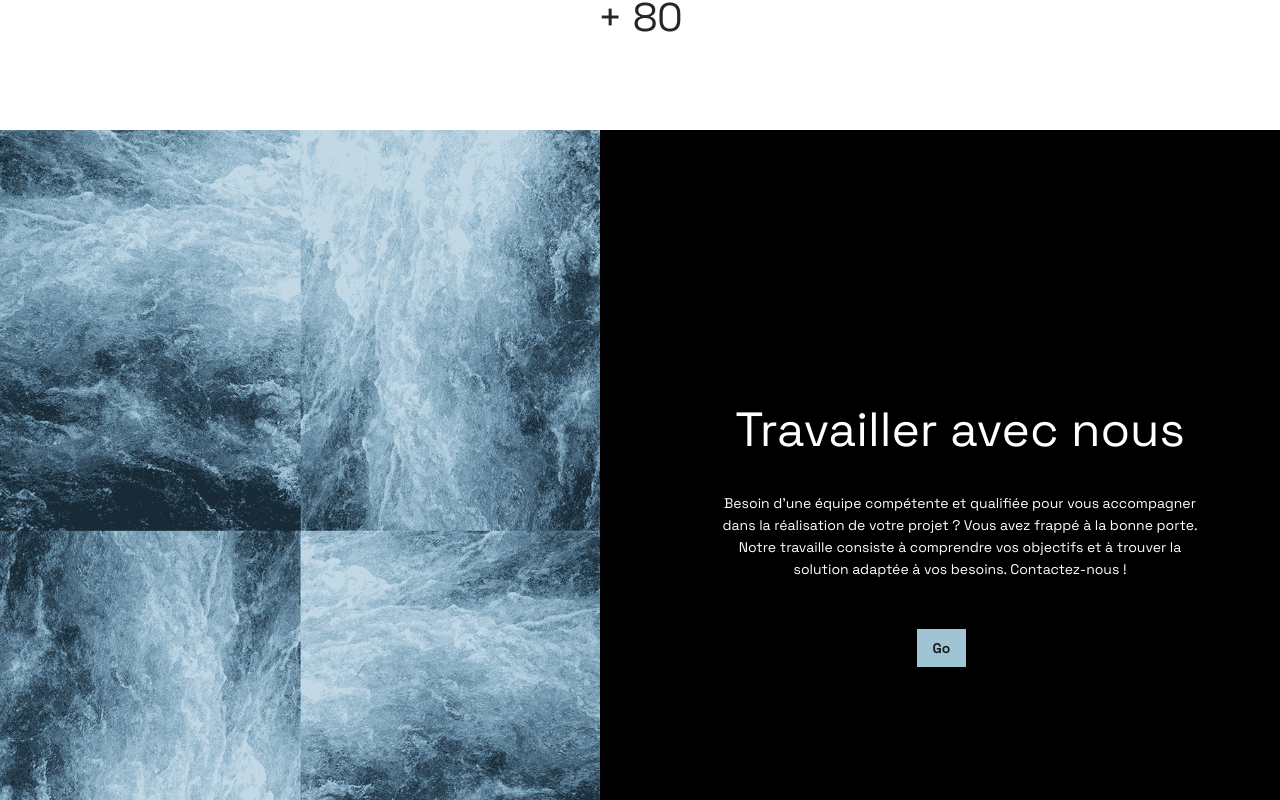
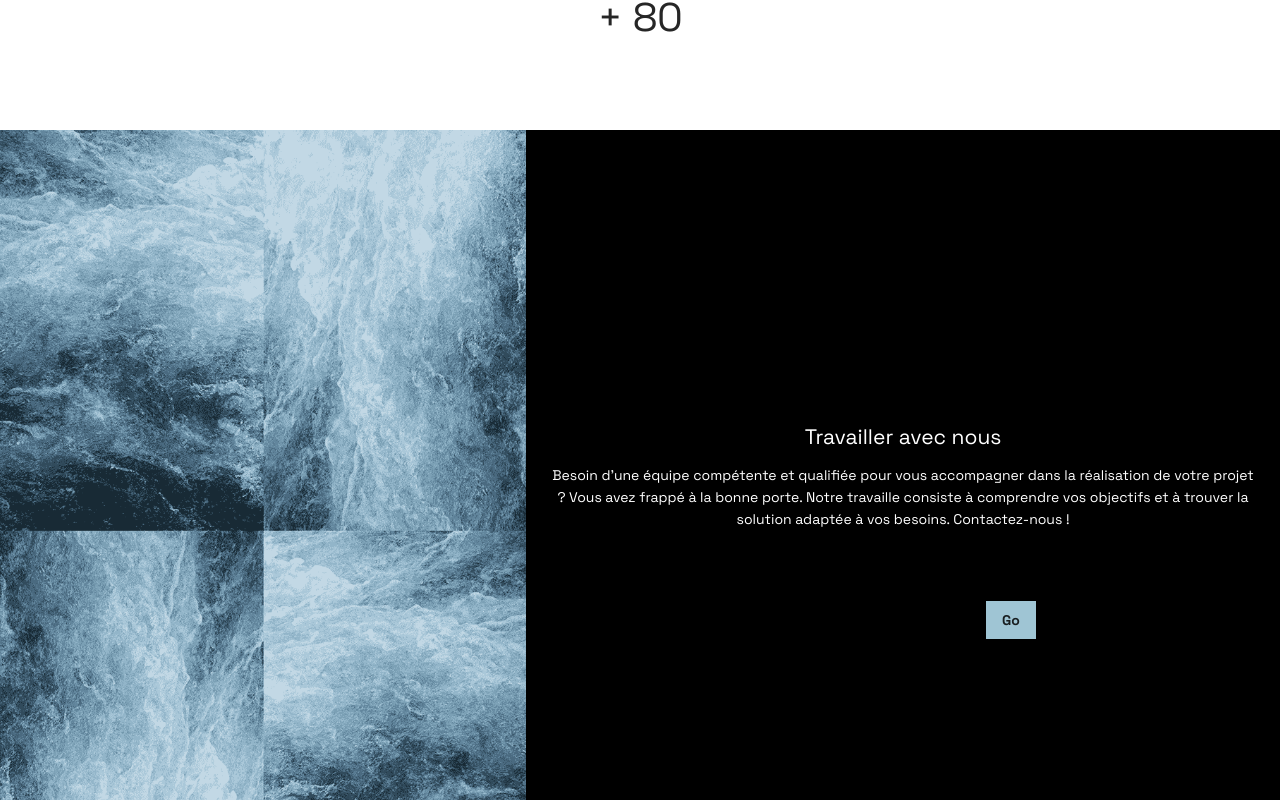
Before and after one commit to bastien-vdb/Eternalstar-react, a React (Create React App) app: page / in a window 1280 px wide. Shown: the part 1740-2540 px from the top of the page. Built offline with nearby package versions, Linux system fonts and the light colour scheme.

Commit message:
Responsivity fixed for contact form

```diff
--- a/src/App.js
+++ b/src/App.js
@@ -1,4 +1,3 @@
-import logo from './logo.svg';
 import HomePage from './HomePage/HomePage.jsx';
 import {Anchor} from 'antd';
 import 'antd/dist/antd.css';
--- a/src/HomePage/HomePage.jsx
+++ b/src/HomePage/HomePage.jsx
@@ -135,9 +135,10 @@ function HomePage () {
                 </div>
             </section>
 
-            <section className="hero">
-                <div className="heroD_2"></div>
-                    <div className="heroG">
+            <section className="hero_travaillez_avec_nous">
+                <div className="heroD_2">
+                </div>
+                <div className="heroD">
                     <div>
                         <h1 className='eternal_title'>
                             Travailler avec nous
@@ -190,8 +191,8 @@ function HomePage () {
                 </div>
             </section>
 
-            <section className="hero heroContact" id="contact">
-                <div className="heroG">
+            <section className="heroContact" id="contact">
+                <div className="heroContactG">
                     <div>
                             <About/>
                     </div>
--- a/src/HomePage/HomePageCSS.css
+++ b/src/HomePage/HomePageCSS.css
@@ -86,23 +86,10 @@ a .btn {
 .titleHome {
     justify-content: center;
     align-items: center;
-    padding-top: 250px;
+    padding-top: 10em;
     text-align: center;
     font-size: xx-large;
 }
-
-/* .heroHome:after {
-    content:'';
-    display: block;
-    width: 100%;
-    height: 30vh;
-    position: absolute;
-    bottom: 0;
-    left: 0;
-    background: linear-gradient(180deg,
-      rgba(0, 0, 0, 0) 20%,
-      rgba(0, 0, 0, 1) 100%);
-} */
 
 .hero {
     height: 100vh;
@@ -114,10 +101,10 @@ a .btn {
     color: white;
 }
 
-.hero .heroD, .hero .heroG, .hero .heroD_2, .hero .heroD_3 {
+.hero .heroD, .hero .heroG {
     width: 50%;
     height: 100%;
-    padding: 10px;
+    padding: 1.5em;
 }
 
 .hero .heroD {
@@ -125,24 +112,6 @@ a .btn {
     background-repeat: no-repeat;
     background-size:contain;
     background-position: center;
-    /*modif eternalStar*/
-    background-color: black;
-}
-
-.hero .heroD_2 {
-    background-image: url('img/generation_bd.png');
-    background-repeat: no-repeat;
-    background-size:contain;
-    background-position: left center;
-    /*modif eternalStar*/
-    background-color: black;
-}
-
-.hero .heroD_3 {
-    background-image: url('img/life_bd.png');
-    background-repeat: no-repeat;
-    background-size:contain;
-    background-position: right center;
     /*modif eternalStar*/
     background-color: black;
 }
@@ -178,41 +147,48 @@ a .btn {
     font-weight: 700;
 }
 
-.hero .socials {
-    position: absolute;
-    padding-top: 80px;
-    top: 1rem;
-    right: 1rem;
+.heroContact {
+    background-color: black;
+    color:white;
+    display: flex;
+    min-height: 100vh;
 }
 
-.hero .socials ul {
-    list-style: none;
-    font-size: 1.5rem;
+.heroContact .heroD_3 {
+    background-image: url('img/life_bd.png');
+    background-repeat: no-repeat;
+    background-size:cover;
+    background-position: right center;
+    width: 70%;
 }
 
-.hero .socials ul li {
-    margin-left: 1rem;
-    background: var(--color1);
-    width: 30px;
-    height: 30px;
-    display: flex;
-    justify-content: center;
-    align-items: center;
-    border-radius: 50%;
-    padding: 1.5rem;
+.heroContactG {
+    width: 100%;
 }
 
-.hero .socials ul li a {
-    color: var(--color3);
-    transition: color .5s;
+.hero_travaillez_avec_nous {
+    background-color: black;
+    color: white;
+    min-height: 100vh;
+    display: flex;
 }
 
-.hero .socials ul li a:hover {
-    color: var(--color2);
+.hero_travaillez_avec_nous .heroD_2 {
+    width: 100%;
+    min-height: 60vh;
+    background-image: url('img/generation_bd.png');
+    background-repeat: no-repeat;
+    background-size: cover;
+    background-position: center;
 }
 
-.hero .socials ul {
-    display: flex;
+.hero_travaillez_avec_nous .heroD {
+    padding: 1.5em;
+    margin: auto 0;
+    text-align: center;
+    align-items: center;
+    justify-content: center;
+    align-content: center;
 }
 
 /* Info */
@@ -246,7 +222,6 @@ a .btn {
     margin-bottom: 3rem;
     padding: 1rem;
     position: relative;
-    margin-left: 2px;
     border: solid 1px white;
 }
 
@@ -287,7 +262,6 @@ a .btn {
     height: 100%;
     width: 2px;
     background: var(--color3);
-    top: 30px;
 }
 
 /* Team */
@@ -340,6 +314,7 @@ a .btn {
     font-size: 1rem;
     font-weight: 300;
     text-transform: uppercase;
+    list-style-type: none;
 }
 
 .team__flex {
@@ -376,29 +351,12 @@ footer {
 
 /* Responsive */
 
-@media (orientation: landscape) and (max-width: 767px) {
-    .heroContact {
-        height: 200vh;
-    }
-}
-
 @media all and (max-width: 767px) {
-    .hero .heroD, .hero .heroD_2, .hero .heroD_3 {
-        /*display: none;*/
-    }
-    .hero {
+    .hero, .hero_travaillez_avec_nous, .heroContact  {
         flex-direction: column;
     }
 
-    .hero .heroD_2 {
-        background-size:cover;
-    }
-
-    .hero .heroD_3 {
-        background-size:cover;
-    }
-
-    .hero .heroD, .hero .heroG, .hero .heroD_2, .hero .heroD_3 {
+    .hero .heroD, .hero .heroG {
         width: 100%;
         height: 100%;
     }
--- a/src/HomePage/about/About.js
+++ b/src/HomePage/about/About.js
@@ -1,4 +1,4 @@
-import React, { useEffect, useRef } from 'react';
+import React, { useRef } from 'react';
 import emailjs from '@emailjs/browser';
 import './about.css';
 
@@ -25,25 +25,24 @@ const About = () => {
 
     return (
         <div className='contact'>
-            <div className='landScapeMessageAlertForm'><h1>Pour utiliser le formulaire de contact, merci de mettre le téléphone en position "Portrait"</h1></div>
             <form ref={form} onSubmit={sendEmail} onKeyDown={pushEnter}>
             <h1 className='titleForm'>Contact</h1>
             <p>Décrivez-nous votre problème, et nous y répondrons :</p>
                 <div className='blocLabel'>
+                    <input type="text" name="user_name" id="user_name" className='aboutInputField'/>
                     <label htmlFor='user_name'>Nom</label>
-                    <input type="text" name="user_name" id="user_name" className='aboutInputField'/>
                 </div>
                 <div className='blocLabel'>
+                    <input type="email" name="user_email" id="user_email" className='aboutInputField' />
                     <label htmlFor='user_email'>Email</label>
-                    <input type="email" name="user_email" id="user_email" className='aboutInputField' />
                 </div>
                 <div className='blocLabel'>
+                    <input type="tel" name="user_phone" id="user_phone" className='aboutInputField' />
                     <label htmlFor='user_phone'>Téléphone</label>
-                    <input type="tel" name="user_phone" id="user_phone" className='aboutInputField' />
                 </div>
                 <div className='blocLabel'>
+                    <textarea name="message" id="message"/>
                     <label htmlFor='message'>Message</label>
-                    <textarea name="message" id="message"/>
                 </div>
                 <input type="submit" value="Envoyer" className="aboutButton" />
             </form>
--- a/src/HomePage/about/about.css
+++ b/src/HomePage/about/about.css
@@ -2,6 +2,8 @@
     display: flex;
     flex-direction: column;
     height: fit-content;
+    padding: 1em;
+    margin: 2em;
 }
 
 .aboutInputField{
@@ -18,8 +20,8 @@
     border-radius: 30px;
     padding: 1rem;
     margin: 0.5rem;
-    max-height: 200px;
-    max-width: 600px;
+    max-height: 50em;
+    max-width: 60em;
 }
 
 .blocLabel {
@@ -37,6 +39,7 @@
     padding: 0.5rem;
     transition: 1.5s ease;
     font-weight: 600;
+    transition: all 2s;
 }
 
 .aboutButton:hover {
@@ -46,23 +49,3 @@
 .titleForm {
     color:white;
 }
-
-.landScapeMessageAlertForm {
-    display: none;
-}
-
-.landScapeMessageAlertForm h1 {
-    color: red;
-    font-size: 50%;
-    font-weight: lighter;
-}
-
-@media (max-height: 400px) {
-    .contact form {
-        display: none;
-    }
-    .landScapeMessageAlertForm {
-        display: block;
-    }
-
-}
```
Lines whose indentation alone changed are shown as unchanged.
